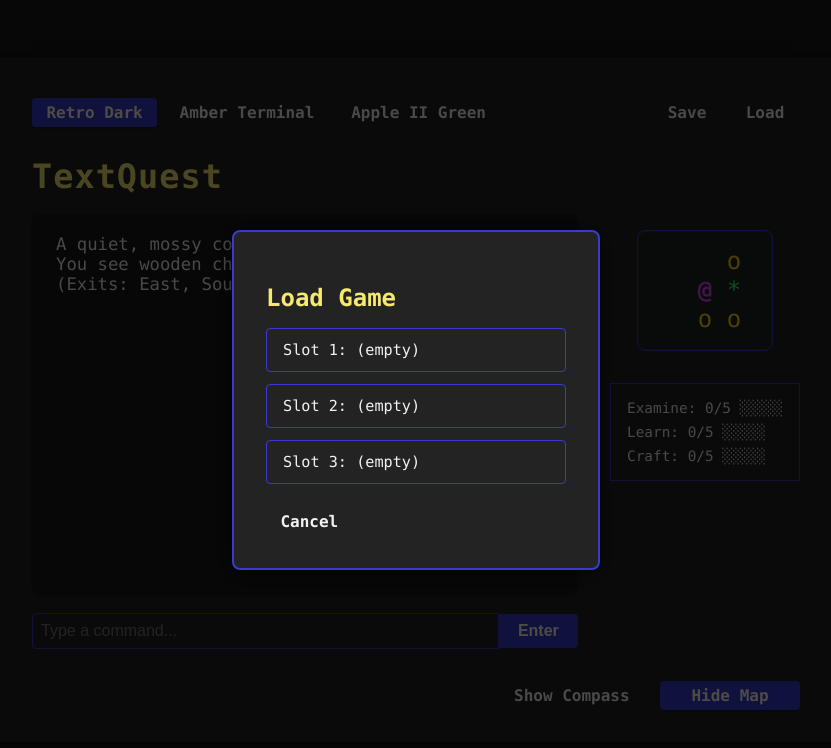
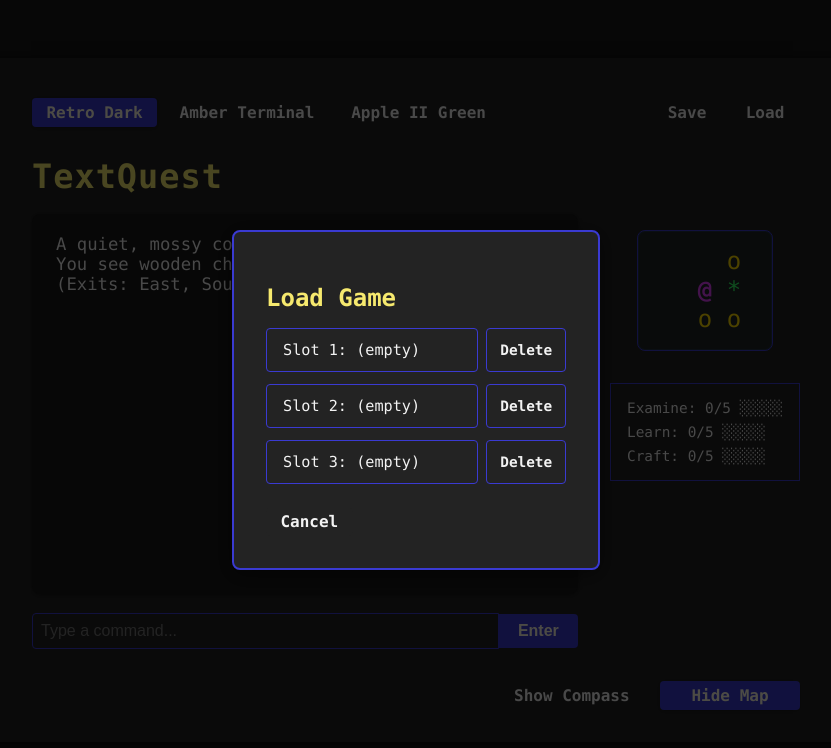
Before and after one commit to danitpeck/textquest, a React (Vite) app: page / in a window 1280 px wide. Both pictures are taken after a click on the button "Load". Shown: the top 748 px of the page, without its empty margins (224-1055 px from the left). Built offline with nearby package versions, Linux system fonts and the light colour scheme.

Commit message:
Add new game on empty slot load and delete button in load menu

```diff
--- a/src/App.module.css
+++ b/src/App.module.css
@@ -141,7 +141,14 @@
   margin-bottom: 1.5rem;
 }
 
+.slotRow {
+  display: flex;
+  gap: 0.5rem;
+  align-items: stretch;
+}
+
 .saveSlotButton {
+  flex: 1;
   background: var(--bg-panel);
   border: 1px solid var(--accent);
   color: var(--text-main);
@@ -159,6 +166,26 @@
   color: var(--button-text);
 }
 
+.deleteSlotButton {
+  background: var(--bg-panel);
+  border: 1px solid var(--accent);
+  color: var(--text-main);
+  padding: 0.75rem 0.8rem;
+  border-radius: 4px;
+  cursor: pointer;
+  font-family: inherit;
+  font-size: 0.9rem;
+  font-weight: bold;
+  transition: all 0.2s;
+  min-width: 60px;
+}
+
+.deleteSlotButton:hover {
+  background: #8b3a3a;
+  border-color: #ff6b6b;
+  color: #ff6b6b;
+}
+
 .saveLoadButtons {
   display: flex;
   gap: 0.5rem;
--- a/src/App.tsx
+++ b/src/App.tsx
@@ -651,12 +651,13 @@ const App: React.FC = () => {
             <h2>Load Game</h2>
             <div className={styles.saveSlots}>
               {saveSystem.getAllSlots().map(slot => (
+                <div key={slot.slotNumber} className={styles.slotRow}>
                   <button
-                  key={slot.slotNumber}
                     className={styles.saveSlotButton}
                     onClick={() => {
                       const state = saveSystem.loadFromSlot(slot.slotNumber);
                       if (state) {
+                        // Load existing save
                         const targetRoom = rooms.find(r => r.id === state.currentRoomId);
                         if (targetRoom) {
                           setCurrentRoom(targetRoom);
@@ -668,11 +669,42 @@ const App: React.FC = () => {
                           setOutput(prev => [...prev, `Game loaded from Slot ${slot.slotNumber}.`, targetRoom.description]);
                           setShowLoadMenu(false);
                         }
+                      } else {
+                        // Empty slot - start new game
+                        const startRoom = rooms[0];
+                        const newPlayer = createPlayer(startRoom.id);
+                        setCurrentRoom(startRoom);
+                        setPlayer(newPlayer);
+                        setOpenItems(new Set());
+                        setOpenDoors(new Set());
+                        setContainerContents({ 'wooden_chest': ['copper_knife'] });
+                        setCurrentSaveSlot(slot.slotNumber);
+                        const outputLines = [startRoom.description];
+                        const itemsLine = formatItemsInRoom(startRoom.items);
+                        if (itemsLine) outputLines.push(itemsLine);
+                        const exitList = Object.entries(startRoom.exits)
+                          .map(([dir]) => dir.charAt(0).toUpperCase() + dir.slice(1))
+                          .join(', ');
+                        outputLines.push(exitList ? `(Exits: ${exitList})` : '(No visible exits)');
+                        setOutput(prev => [...prev, `New game started in Slot ${slot.slotNumber}.`, ...outputLines]);
+                        setShowLoadMenu(false);
                       }
                     }}
                   >
                     {saveSystem.formatSlotDisplay(slot)}
                   </button>
+                  <button
+                    className={styles.deleteSlotButton}
+                    onClick={() => {
+                      saveSystem.deleteSlot(slot.slotNumber);
+                      setShowLoadMenu(false);
+                      setOutput(prev => [...prev, `Slot ${slot.slotNumber} has been cleared.`]);
+                    }}
+                    title="Delete this save"
+                  >
+                    Delete
+                  </button>
+                </div>
               ))}
             </div>
             <button
```
Lines whose indentation alone changed are shown as unchanged.
